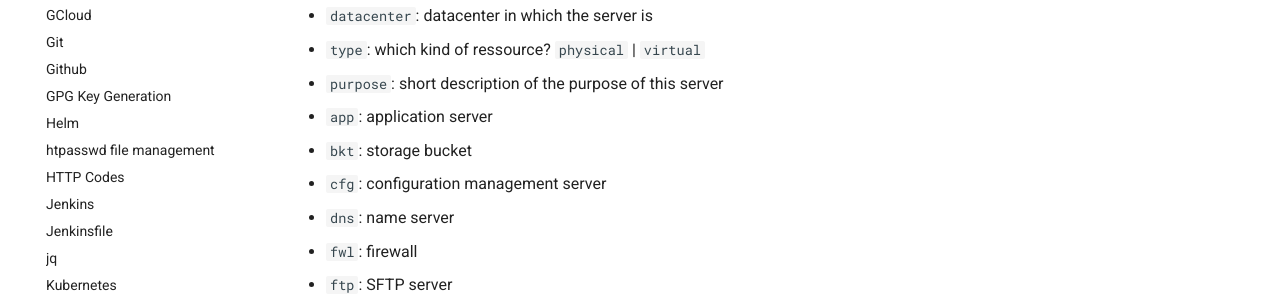
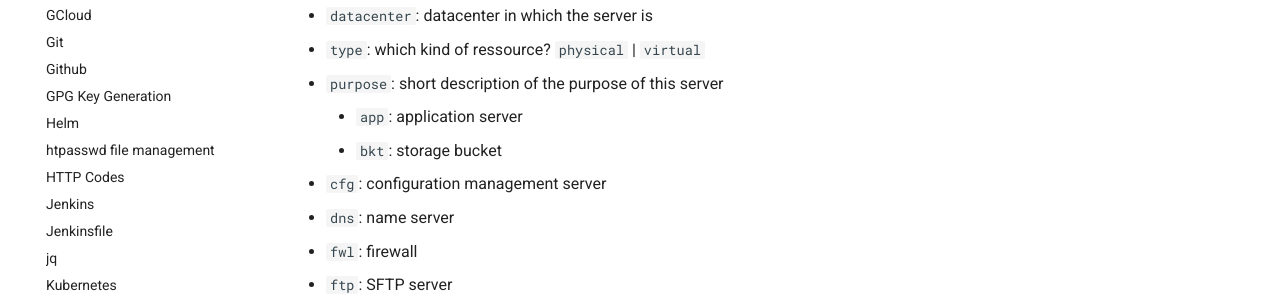
Before and after one commit to woernfl/cheatsheets, an MkDocs documentation site: the page built from docs/naming-convention.md, in a window 1280 px wide. Shown: the part 392-692 px from the top of the page. Built offline with MkDocs 1.6.1 and Material for MkDocs 9.7.7, drawn with Linux system fonts in a browser that asks for light colours; comment, search, counter and statistics services are not loaded.

```diff
--- a/docs/naming-convention.md
+++ b/docs/naming-convention.md
@@ -13,8 +13,8 @@ With the following attributes:
 - `datacenter`: datacenter in which the server is
 - `type`: which kind of ressource? `physical` | `virtual`
 - `purpose`: short description of the purpose of this server
-  * `app`: application server
-  * `bkt`: storage bucket
+    - `app`: application server
+    * `bkt`: storage bucket
   * `cfg`: configuration management server
   * `dns`: name server
   * `fwl`: firewall
```
